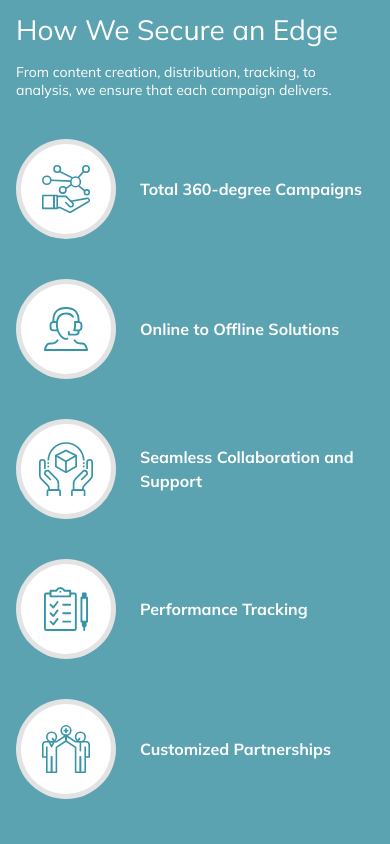
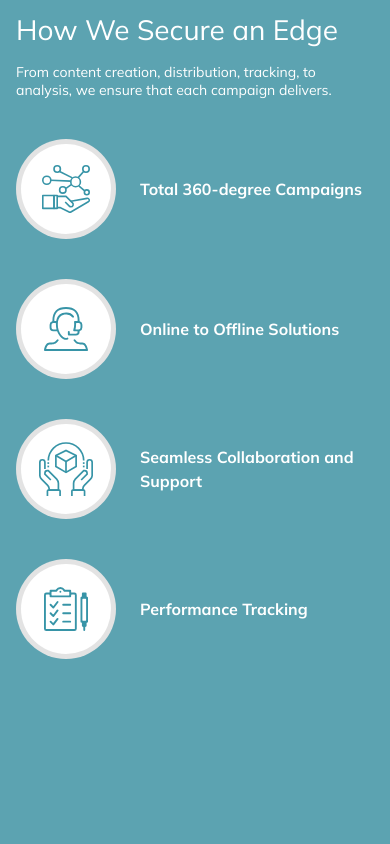
Before and after one commit to sayed-arifur/ABP-influence-mobile, a React (Create React App) app: page / in a window 390 px wide. Shown: the part 780-1624 px from the top of the page. Built offline with nearby package versions, Linux system fonts and the light colour scheme.

Commit message:
mobile animation secure adge

```diff
--- a/src/Components/Main.js
+++ b/src/Components/Main.js
@@ -96,32 +96,39 @@ const Main = () => {
                     <div className='title-small-text animate fadeInLeft two'>From content creation, distribution, tracking, to analysis, we ensure that each campaign delivers.</div>
                 </div>
                 <article className='arti-secureEdge'>
-                    <ul>
-                        <li>
+                    <div ref={ref} style={{fontSize: 0}}>
+                        {
+                            setTimeout(()=>{
+                                inView == true ? document.getElementById("ul_secureEdg").classList.add('show') : <></>
+                            }, 100)
+                        }
+                    </div>
+                    <ul id='ul_secureEdg'>
+                        <li className=' animate fadeInLeft three'>
                             <div className='icon-secureEdge'>
                                 <img src={secureEdge01} alt='' />
                             </div>
                             <div className='text-secureEdge'>Total 360-degree Campaigns</div>
                         </li>
-                        <li>
+                        <li className=' animate fadeInRight four'>
                             <div className='icon-secureEdge'>
                                 <img src={secureEdge02} alt='' />
                             </div>
                             <div className='text-secureEdge'>Online to Offline Solutions</div>
                         </li>
-                        <li>
+                        <li className=' animate fadeInLeft five'>
                             <div className='icon-secureEdge'>
                                 <img src={secureEdge03} alt='' />
                             </div>
                             <div className='text-secureEdge'>Seamless Collaboration and Support</div>
                         </li>
-                        <li>
+                        <li className=' animate fadeInRight six'>
                             <div className='icon-secureEdge'>
                                 <img src={secureEdge04} alt='' />
                             </div>
                             <div className='text-secureEdge'>Performance Tracking</div>
                         </li>
-                        <li>
+                        <li className=' animate fadeInLeft seven'>
                             <div className='icon-secureEdge'>
                                 <img src={secureEdge05} alt='' />
                             </div>
--- a/src/Components/assets/css/Home.css
+++ b/src/Components/assets/css/Home.css
@@ -906,6 +906,14 @@ figure {
   display: block;
 }
 
+#ul_secureEdg {
+  display: none;
+}
+
+#ul_secureEdg.show {
+  display: block;
+}
+
 body {
   color: #000;
   font-size: 14px;
--- a/src/Components/assets/scss/Parts/_animation.scss
+++ b/src/Components/assets/scss/Parts/_animation.scss
@@ -358,3 +358,9 @@
 .title-secure.show {
   display: block;
 }
+#ul_secureEdg {
+  display: none;
+}
+#ul_secureEdg.show {
+  display: block;
+}
```
